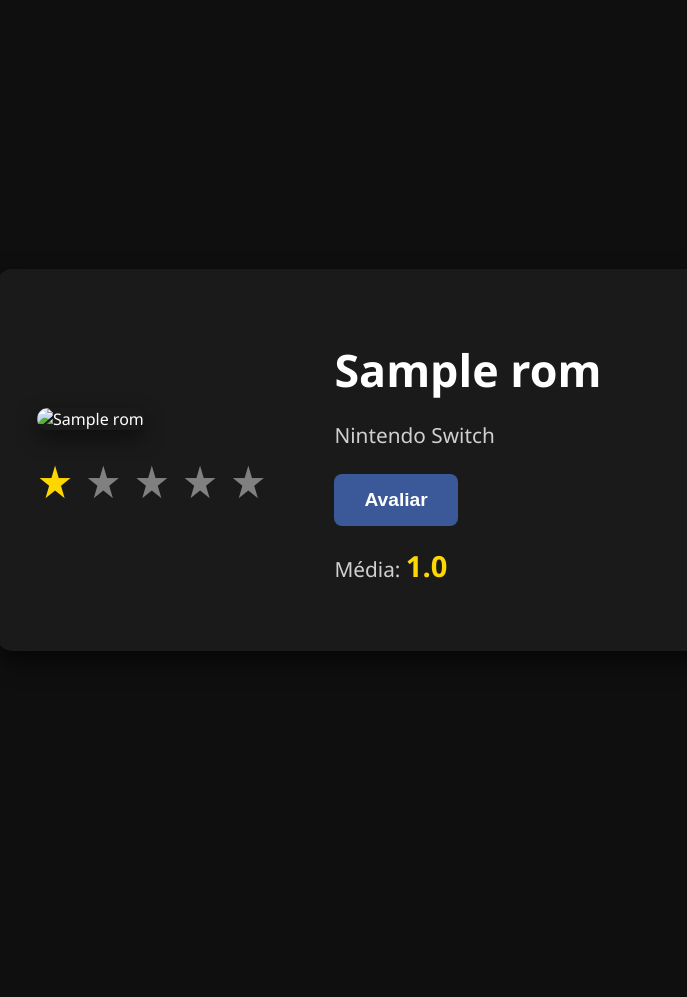
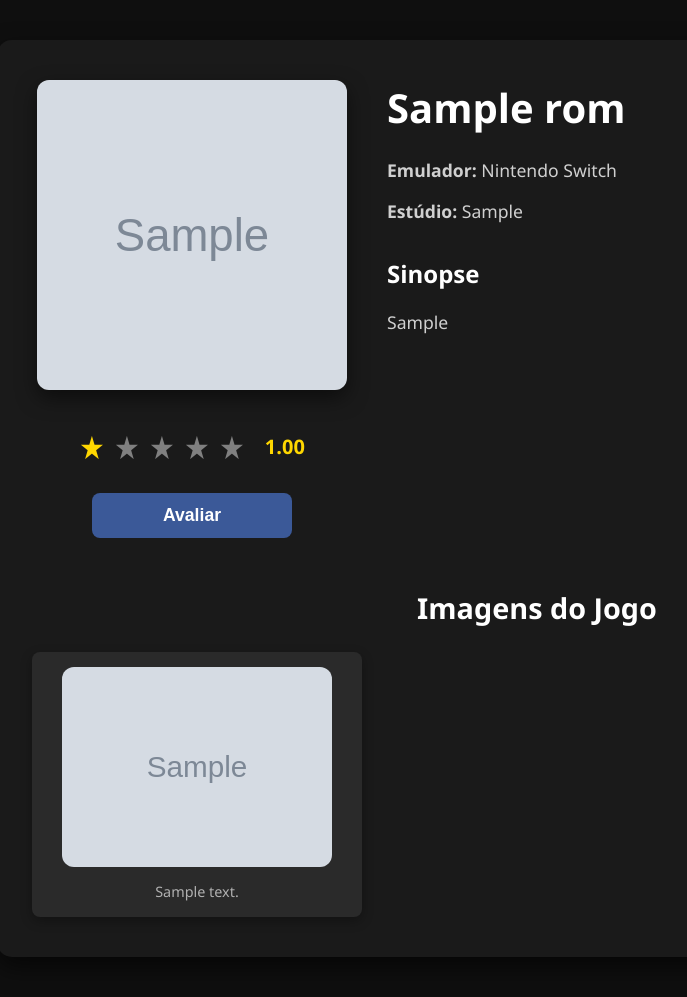
Before and after one commit to nftsz/star-feedback, a Django app: page /rom/1/ in a window 1280 px wide. Shown: the whole page, without its empty margins (103-790 px from the left). Before the commit the page ends 578 px from the top, so only its background shows below. Run offline with Django 5.2, Linux system fonts and the light colour scheme; tables that the repository leaves empty hold one stand-in row (values such as "Sample post"); grey boxes marked "Sample" are stand-in pictures.

Commit message:
style: centralizar estrelas e média abaixo da capa
- Adicionado justify-content: center e width: 100% no container das estrelas
- Alterado text-align para center no estrelas-container
- Botão 'Avaliar' mantido centralizado abaixo da capa
- Melhorado alinhamento visual das informações e galeria

```diff
--- a/core/static/core/css/detalhe_rom.css
+++ b/core/static/core/css/detalhe_rom.css
@@ -2,12 +2,9 @@
     font-family: 'Segoe UI', Tahoma, Geneva, Verdana, sans-serif;
     background-color: #0f0f0f;
     color: #fff;
-    display: flex;
-    justify-content: center;
-    padding: 60px 30px;
+    padding: 40px 30px;
     margin: 0;
     min-height: 100vh;
-    align-items: center;
 }
 
 .container {
@@ -17,43 +14,68 @@
     padding: 40px;
     border-radius: 15px;
     box-shadow: 0 10px 25px rgba(0, 0, 0, 0.6);
+    margin: 0 auto;
 }
 
 .rom-detalhe {
-    display: flex;
-    gap: 60px;
-    align-items: center;
+    display: grid;
+    grid-template-columns: 310px 1fr;
+    gap: 40px;
+    margin-bottom: 50px;
 }
 
+.rom-imagem {
+    display: flex;
+    flex-direction: column;
+    align-items: flex-start;
+}
+
+/* Imagem de capa fixa 310x310 */
 .rom-imagem img {
-    width: 320px;
+    width: 310px;
+    height: 310px;
+    object-fit: cover;
     border-radius: 12px;
     box-shadow: 0 8px 20px rgba(0, 0, 0, 0.5);
+    margin-bottom: 20px;
 }
 
-.rom-info h1 {
-    font-size: 2.8em;
-    margin-bottom: 20px;
+.info-basica {
+    width: 100%;
+}
+
+.info-basica h1 {
+    font-size: 2.2em;
+    margin-bottom: 15px;
     color: #ffffff;
     font-weight: bold;
 }
 
-.rom-info p {
-    margin-bottom: 25px;
+.info-basica p {
+    margin-bottom: 12px;
     color: #d0d0d0;
-    font-size: 1.3em;
+    font-size: 1.1em;
+}
+/* Container para estrelas e média lado a lado - CENTRALIZADO */
+.estrelas-container {
+    display: flex;
+    align-items: center;
+    gap: 15px;
+    margin: 15px 0;
+    text-align: center;
+    justify-content: center;
+    width: 100%;
 }
 
 .estrelas {
-    margin-top: 20px;
-    text-align: center;
+    margin: 0;
 }
 
 .estrelas span {
-    font-size: 2.8em;
+    font-size: 2em;
     color: #ffd700;
     cursor: pointer;
-    margin-right: 8px;
+    margin-right: 5px;
     transition: transform 0.2s, color 0.2s;
 }
 
@@ -62,15 +84,29 @@
     color: #ffed4e;
 }
 
+.media {
+    font-size: 20px;
+    font-weight: bold;
+    color: #ffd700;
+}
+
+/* Botão centralizado embaixo */
+.avaliacao-container {
+    text-align: center;
+    margin-top: 10px;
+    width: 100%;
+}
+
 .btn {
-    padding: 15px 30px;
+    padding: 12px 25px;
     border: none;
     cursor: pointer;
-    font-size: 1.2em;
-    margin-right: 15px;
+    font-size: 1.1em;
     border-radius: 8px;
     font-weight: bold;
     transition: all 0.3s ease;
+    width: 100%;
+    max-width: 200px;
 }
 
 .btn-azul {
@@ -84,8 +120,159 @@
     box-shadow: 0 5px 15px rgba(59, 89, 152, 0.4);
 }
 
-.media {
-    font-size: 1.4em;
+/* Coluna direita reorganizada */
+.rom-info {
+    display: flex;
+    flex-direction: column;
+}
+
+/* Nome no canto superior direito */
+.rom-nome {
+    text-align: left;
+    margin-bottom: 5px;
+}
+
+.rom-nome h1 {
+    font-size: 2.5em;
+    margin: 0;
+    color: #ffffff;
     font-weight: bold;
-    color: #ffd700;
 }
+
+/* Informações básicas alinhadas à direita */
+.rom-detalhes-info {
+    text-align: left;
+    margin-bottom: 5px;
+}
+
+.rom-detalhes-info p {
+    margin-bottom: 5px;
+    color: #d0d0d0;
+    font-size: 1.1em;
+}
+
+/* Sinopse alinhada à direita */
+.sinopse {
+    text-align: left;
+    margin-bottom: 30px;
+}
+
+.sinopse h3 {
+    font-size: 1.5em;
+    margin-bottom: 15px;
+    color: #ffffff;
+}
+
+.sinopse p {
+    line-height: 1.6;
+    color: #d0d0d0;
+    font-size: 1.1em;
+    text-align: justify;
+}
+
+/* GALERIA DE IMAGENS */
+.rom-galeria {
+    width: 100%;
+    margin-top: 5px;
+}
+
+.rom-galeria h3 {
+    font-size: 1.8em;
+    margin-bottom: 25px;
+    color: #ffffff;
+    text-align: center;
+}
+
+.galeria-grid {
+    display: grid;
+    grid-template-columns: repeat(auto-fill, minmax(300px, 1fr));
+    gap: 20px;
+    justify-items: center;
+}
+
+.screenshot {
+    width: 100%;
+    max-width: 300px;
+    text-align: center;
+    background-color: #2a2a2a;
+    border-radius: 8px;
+    padding: 15px;
+    box-shadow: 0 4px 12px rgba(0, 0, 0, 0.3);
+    transition: transform 0.3s ease, box-shadow 0.3s ease;
+}
+
+.screenshot:hover {
+    transform: translateY(-5px);
+    box-shadow: 0 8px 20px rgba(0, 0, 0, 0.5);
+}
+
+.screenshot img {
+    width: 270px;
+    height: 200px;
+    object-fit: cover;
+    border-radius: 12px;
+    margin-bottom: 10px;
+}
+
+.screenshot p {
+    font-size: 0.9em;
+    color: #b0b0b0;
+    margin: 0;
+    line-height: 1.4;
+}
+
+/* Responsividade */
+@media (max-width: 768px) {
+    .rom-detalhe {
+        grid-template-columns: 1fr;
+        gap: 30px;
+    }
+
+    .rom-imagem {
+        align-items: center;
+        text-align: center;
+    }
+
+    .estrelas-container {
+        justify-content: center;
+    }
+
+    .rom-nome,
+    .rom-detalhes-info,
+    .sinopse {
+        text-align: center;
+    }
+
+    .galeria-grid {
+        grid-template-columns: repeat(auto-fill, minmax(250px, 1fr));
+    }
+}
+
+@media (max-width: 480px) {
+    body {
+        padding: 20px 15px;
+    }
+
+    .container {
+        padding: 20px;
+    }
+
+    .rom-imagem img {
+        width: 100%;
+        max-width: 310px;
+        height: 310px;
+    }
+
+    .estrelas-container {
+        flex-direction: column;
+        gap: 10px;
+    }
+
+    .galeria-grid {
+        grid-template-columns: 1fr;
+    }
+
+    .screenshot {
+        max-width: 100%;
+    }
+}
--- a/core/static/core/css/home.css
+++ b/core/static/core/css/home.css
@@ -259,7 +259,6 @@
     color: gold;
 }
 
-
 .media {
     font-size: 14px;
     color: #ddd;
--- a/core/static/core/js/detalhe_rom.js
+++ b/core/static/core/js/detalhe_rom.js
@@ -64,8 +64,7 @@
                 mediaSpan.textContent = parseFloat(data.media).toFixed(2);
                 atualizarEstrelas(parseFloat(data.media));
 
-                // Redireciona para home
-                window.location.href = '/home';
+                alert('Sua avaliação foi registrada!');
             })
             .catch(err => console.error('Erro ao avaliar ROM:', err));
     });
--- a/core/templates/core/detalhe_rom.html
+++ b/core/templates/core/detalhe_rom.html
@@ -10,33 +10,72 @@
 <body>
 <div class="container">
     <div class="rom-detalhe">
-        <!-- Imagem da ROM -->
+
+        <!-- Coluna da esquerda: Apenas a imagem -->
         <div class="rom-imagem">
-            <img src="{{ rom.imagem.url }}" alt="{{ rom.nome }}">
-            <!-- Estrelas -->
-            <div class="estrelas" data-media="{{ media|default:0 }}">
-                {% for i in "12345" %}
-                    <span data-valor="{{ forloop.counter }}">★</span>
-                {% endfor %}
+            <img src="{{ rom.imagem_capa.url }}" alt="{{ rom.nome }}">
+
+            <!-- Estrelas e média lado a lado -->
+            <div class="estrelas-container">
+                <div class="estrelas" data-media="{{ media|default:0 }}">
+                    {% for i in "12345" %}
+                        <span data-valor="{{ forloop.counter }}">★</span>
+                    {% endfor %}
+                </div>
+                <span class="media">{{ media|default:"0"|floatformat:2 }}</span>
+            </div>
+
+            <!-- Botão de avaliar centralizado abaixo -->
+            <div class="avaliacao-container">
+                <button id="avaliar-btn" class="btn btn-azul">Avaliar</button>
             </div>
         </div>
 
-        <!-- Informações da ROM -->
+        <!-- Coluna da direita: Todas as informações -->
         <div class="rom-info">
-            <h1>{{ rom.nome }}</h1>
-            <p>{{ rom.get_emulador_display }}</p>
+            <!-- Nome no canto superior direito -->
+            <div class="rom-nome">
+                <h1>{{ rom.nome }}</h1>
+            </div>
 
-            <!-- Botões -->
-            <button id="avaliar-btn" class="btn btn-azul">Avaliar</button>
+            <!-- Informações básicas -->
+            <div class="rom-detalhes-info">
+                <p><strong>Emulador:</strong> {{ rom.get_emulador_display }}</p>
+                {% if rom.estudio %}
+                    <p><strong>Estúdio:</strong> {{ rom.estudio }}</p>
+                {% endif %}
+            </div>
 
-            <!-- Média -->
-            <p>Média: <span class="media">{{ media|default:"0" }}</span></p>
+            <!-- Sinopse -->
+            {% if rom.sinopse %}
+                <div class="sinopse">
+                    <h3>Sinopse</h3>
+                    <p>{{ rom.sinopse }}</p>
+                </div>
+            {% endif %}
         </div>
     </div>
+
+    <!-- Galeria de imagens -->
+    {% if rom.imagens.all %}
+    <div class="rom-galeria">
+        <h3>Imagens do Jogo</h3>
+        <div class="galeria-grid">
+            {% for imagem in rom.imagens.all %}
+                <div class="screenshot">
+                    <img src="{{ imagem.imagem.url }}" alt="{{ imagem.descricao|default:'Screenshot' }}">
+                    {% if imagem.descricao %}
+                        <p>{{ imagem.descricao }}</p>
+                    {% endif %}
+                </div>
+            {% endfor %}
+        </div>
+    </div>
+    {% endif %}
 </div>
 
 <script>
-    const romId ='{{ rom.id }}';
+    const romId = '{{ rom.id }}';
 </script>
 
 <script src="{% static 'core/js/detalhe_rom.js' %}"></script>
--- a/core/views.py
+++ b/core/views.py
@@ -11,8 +11,8 @@
         .all()
         .annotate(media=Coalesce(Avg('avaliacoes__estrelas'), Value(0, output_field=FloatField())))
         .prefetch_related('imagens')
-        .order_by('-media')[:5])
-    roms_recent = (ROM.objects.all().annotate(media=Avg('avaliacoes__estrelas')).prefetch_related('imagens').order_by('-criado_em')[:5])
+        .order_by('-media')[:8])
+    roms_recent = (ROM.objects.all().annotate(media=Avg('avaliacoes__estrelas')).prefetch_related('imagens').order_by('-criado_em')[:8])
 
     # transforma a média em int arredondado pra facilitar mostrar estrelas
     for rom in roms:
```
Also changed, not shown: core/static/core/js/estrelas.js (deleted, +0 -12 lines), 1 other file.
